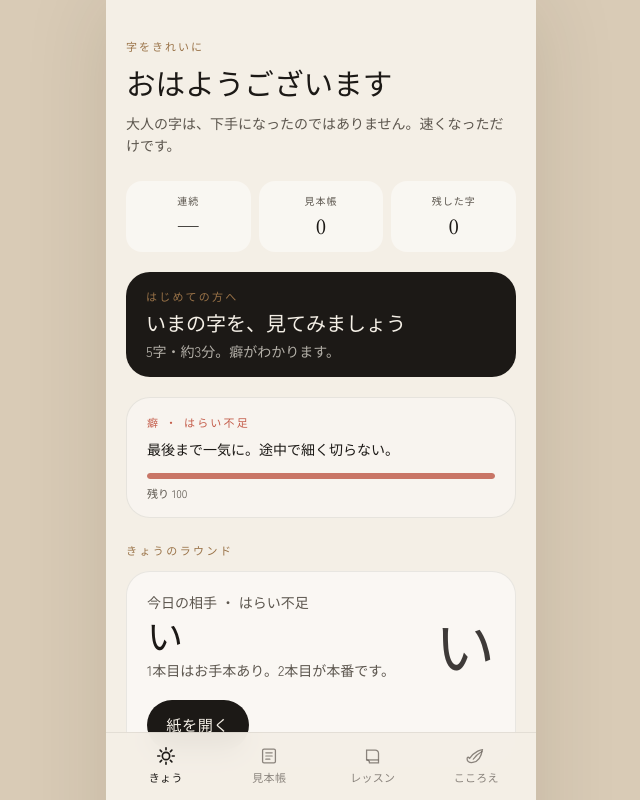
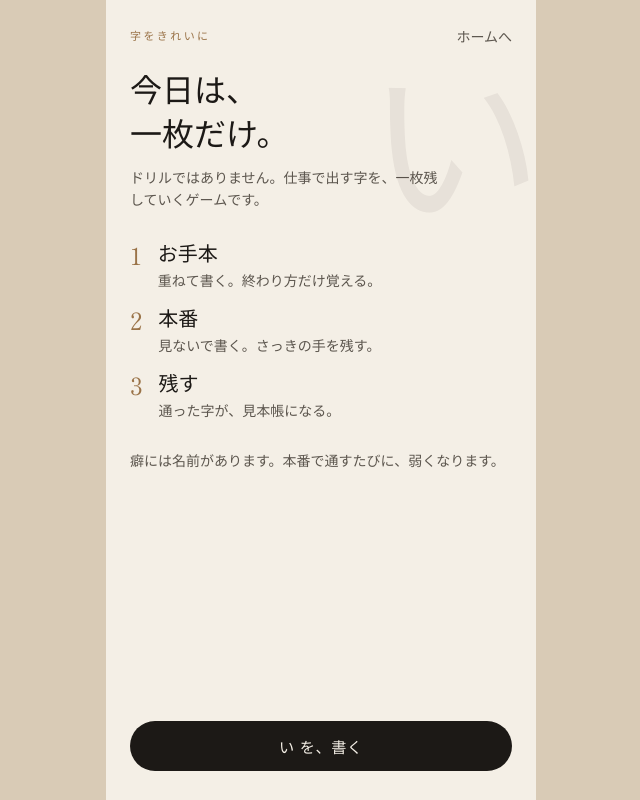
Before and after one commit to nobu5129maki-crypto/kirei-ji, a Next.js app: page / in a window 1280 px wide. Shown: the top 800 px of the page, without its empty margins (319-959 px from the left). Built offline with nearby package versions, Linux system fonts and the light colour scheme; a web font is replaced by a local one.

Commit message:
開いた瞬間に、一枚・お手本・本番・残すの流れがわかるようにした。

```diff
--- a/app/globals.css
+++ b/app/globals.css
@@ -82,3 +82,8 @@ body {
     stroke-dashoffset: 0;
   }
 }
+
+html.rules-open nav {
+  visibility: hidden;
+  pointer-events: none;
+}
--- a/components/DiagnoseView.tsx
+++ b/components/DiagnoseView.tsx
@@ -7,6 +7,7 @@ import { DIAGNOSE_IDS, getChar } from "@/lib/characters";
 import { markOnboarded, recordScore, type Diagnosis } from "@/lib/storage";
 import { scoreHandwriting, summarizeDiagnosis } from "@/lib/scoring";
 import { WritingPad, type WritingPadHandle } from "./WritingPad";
+import { PlaySteps } from "./PlaySteps";
 
 const ids = [...DIAGNOSE_IDS];
 
@@ -64,8 +65,11 @@ export function DiagnoseView() {
           {diagnosis?.note}
         </p>
         <p className="mt-6 text-sm leading-relaxed">
-          これから毎日、一文字。癖に名前をつけて、通った字だけ見本帳に残します。
+          これから毎日、一枚。お手本のあと本番。通った字だけ、見本帳に残します。
         </p>
+        <div className="mt-6">
+          <PlaySteps variant="board" />
+        </div>
         <button type="button" className="btn-ink mt-8" onClick={() => router.push("/")}>
           紙を開く
         </button>
--- a/components/HomeView.tsx
+++ b/components/HomeView.tsx
@@ -15,12 +15,15 @@ import {
 import { LESSONS } from "@/lib/lessons";
 import {
   COVER_SCORE,
+  loadRulesSeen,
   loadState,
   type AlbumEntry,
   type AppState,
   type TodayRound,
 } from "@/lib/storage";
+import { PlaySteps } from "./PlaySteps";
 import { PwaInstall } from "./PwaInstall";
+import { RulesIntro } from "./RulesIntro";
 import type { PracticeChar } from "@/lib/characters";
 
 function greeting(hour: number): string {
@@ -36,6 +39,7 @@ export function HomeView() {
   const [char, setChar] = useState<PracticeChar | null>(null);
   const [boss, setBoss] = useState<BossDef | null>(null);
   const [weekly, setWeekly] = useState<PracticeChar | null>(null);
+  const [showRules, setShowRules] = useState(false);
 
   useEffect(() => {
     const raw = loadState();
@@ -46,10 +50,21 @@ export function HomeView() {
     setBoss(ensured.boss);
     setWeekly(pickWeeklyChar());
     setHour(new Date().getHours());
+    setShowRules(!loadRulesSeen());
   }, []);
 
   if (!state || !char || !boss || !round) {
     return <div className="flex-1 px-5 pt-16 text-ink-soft">紙を広げています…</div>;
+  }
+
+  if (showRules) {
+    return (
+      <RulesIntro
+        char={char}
+        href={roundHref(char.id)}
+        onStay={() => setShowRules(false)}
+      />
+    );
   }
 
   const adopted = round.adoptedEntryId
@@ -61,45 +76,30 @@ export function HomeView() {
   return (
     <div className="flex flex-1 flex-col px-5 pt-[max(1.4rem,env(safe-area-inset-top))] pb-6">
       <header className="pt-4">
-        <p className="text-[11px] tracking-[0.18em] text-gold">字をきれいに</p>
+        <div className="flex items-center justify-between">
+          <p className="text-[11px] tracking-[0.18em] text-gold">字をきれいに</p>
+          <button
+            type="button"
+            className="text-[11px] tracking-wide text-ink-soft"
+            onClick={() => setShowRules(true)}
+          >
+            遊び方
+          </button>
+        </div>
         <h1 className="mt-2 font-serif text-[1.85rem] leading-snug">
           {greeting(hour)}
         </h1>
         <p className="mt-2 text-sm leading-relaxed text-ink-soft">
-          大人の字は、下手になったのではありません。速くなっただけです。
+          今日は一枚。お手本、本番、残す。それだけです。
         </p>
       </header>
 
-      <section className="mt-6 grid grid-cols-3 gap-2">
-        <Stat label="連続" value={state.streak ? `${state.streak}日` : "—"} />
-        <Stat label="見本帳" value={`${state.album.length}`} />
-        <Stat label="残した字" value={`${uniqueChars(state.album)}`} />
+      <section className="mt-5">
+        <PlaySteps variant="board" />
+        <p className="mt-2 text-[12px] leading-relaxed text-ink-soft">
+          通った字が見本帳に残ります。癖は、通すたびに弱くなります。
+        </p>
       </section>
-
-      {!state.onboarded && (
-        <Link
-          href="/diagnose"
-          className="mt-5 block rounded-3xl bg-ink px-5 py-4 text-paper"
-        >
-          <p className="text-[11px] tracking-[0.2em] text-gold">はじめての方へ</p>
-          <p className="mt-1 font-serif text-xl">いまの字を、見てみましょう</p>
-          <p className="mt-1 text-sm text-paper/70">5字・約3分。癖がわかります。</p>
-        </Link>
-      )}
-
-      <div className="mt-5 rounded-3xl border border-ink/8 bg-white/35 px-5 py-4">
-        <p className="text-[11px] tracking-[0.2em] text-vermillion">癖 ・ {boss.name}</p>
-        <p className="mt-2 text-sm leading-relaxed">{boss.hint}</p>
-        <div className="mt-3 h-1.5 overflow-hidden rounded-full bg-ink/10">
-          <div
-            className="h-full rounded-full bg-vermillion/80"
-            style={{ width: `${(hp.hp / hp.maxHp) * 100}%` }}
-          />
-        </div>
-        <p className="mt-1.5 text-[11px] text-ink-soft">
-          {hp.defeatedAt ? "今日は、この癖を一回通しました。" : `残り ${hp.hp}`}
-        </p>
-      </div>
 
       <section className="mt-6">
         <p className="text-[11px] tracking-[0.22em] text-gold">きょうのラウンド</p>
@@ -115,7 +115,7 @@ export function HomeView() {
                 <p className="text-sm text-ink-soft">今日の相手 ・ {boss.name}</p>
                 <p className="mt-1 font-serif text-4xl leading-none">{char.char}</p>
                 <p className="mt-2 text-sm text-ink-soft">
-                  1本目はお手本あり。2本目が本番です。
+                  1本目はお手本の上。2本目が見ない本番です。
                 </p>
               </div>
               <span className="font-display text-6xl text-ink/85">{char.char}</span>
@@ -124,6 +124,37 @@ export function HomeView() {
           </Link>
         )}
       </section>
+
+      <section className="mt-6 grid grid-cols-3 gap-2">
+        <Stat label="連続" value={state.streak ? `${state.streak}日` : "—"} />
+        <Stat label="見本帳" value={`${state.album.length}`} />
+        <Stat label="残した字" value={`${uniqueChars(state.album)}`} />
+      </section>
+
+      {!state.onboarded && (
+        <Link
+          href="/diagnose"
+          className="mt-5 block rounded-3xl border border-ink/8 bg-white/40 px-5 py-4"
+        >
+          <p className="text-[11px] tracking-[0.2em] text-gold">はじめての方へ</p>
+          <p className="mt-1 font-serif text-xl">いまの癖を、見てみる</p>
+          <p className="mt-1 text-sm text-ink-soft">5字・約3分。相手の名前がわかります。</p>
+        </Link>
+      )}
+
+      <div className="mt-5 rounded-3xl border border-ink/8 bg-white/35 px-5 py-4">
+        <p className="text-[11px] tracking-[0.2em] text-vermillion">癖 ・ {boss.name}</p>
+        <p className="mt-2 text-sm leading-relaxed">{boss.hint}</p>
+        <div className="mt-3 h-1.5 overflow-hidden rounded-full bg-ink/10">
+          <div
+            className="h-full rounded-full bg-vermillion/80"
+            style={{ width: `${(hp.hp / hp.maxHp) * 100}%` }}
+          />
+        </div>
+        <p className="mt-1.5 text-[11px] text-ink-soft">
+          {hp.defeatedAt ? "今日は、この癖を一回通しました。" : `残り ${hp.hp} ・ 本番で通すと減ります`}
+        </p>
+      </div>
 
       {weekly && (
         <section className="mt-6">
--- /dev/null
+++ b/components/PlaySteps.tsx
@@ -0,0 +1,73 @@
+export type PlayBeat = "warmup" | "honban" | "keep";
+
+export const PLAY_BEATS: { id: PlayBeat; title: string; line: string }[] = [
+  { id: "warmup", title: "お手本", line: "重ねて書く。終わり方だけ覚える。" },
+  { id: "honban", title: "本番", line: "見ないで書く。さっきの手を残す。" },
+  { id: "keep", title: "残す", line: "通った字が、見本帳になる。" },
+];
+
+export function PlaySteps({
+  current,
+  variant = "board",
+}: {
+  current?: PlayBeat;
+  variant?: "story" | "board" | "rail";
+}) {
+  if (variant === "story") {
+    return (
+      <ol className="space-y-4">
+        {PLAY_BEATS.map((beat, i) => (
+          <li key={beat.id} className="flex gap-4">
+            <span className="font-serif text-2xl leading-none text-gold">{i + 1}</span>
+            <div>
+              <p className="font-serif text-xl leading-none">{beat.title}</p>
+              <p className="mt-1.5 text-sm leading-relaxed text-ink-soft">{beat.line}</p>
+            </div>
+          </li>
+        ))}
+      </ol>
+    );
+  }
+
+  return (
+    <ol
+      className={`grid grid-cols-3 ${
+        variant === "rail" ? "gap-1" : "gap-0 overflow-hidden rounded-2xl bg-white/45"
+      }`}
+    >
+      {PLAY_BEATS.map((beat, i) => {
+        const on = current ? current === beat.id : true;
+        const done =
+          current && PLAY_BEATS.findIndex((b) => b.id === current) > i;
+        return (
+          <li
+            key={beat.id}
+            aria-current={current && on ? "step" : undefined}
+            className={`px-2 py-2.5 text-center ${
+              variant === "rail" ? "rounded-xl" : ""
+            } ${
+              current && on
+                ? "bg-ink text-paper"
+                : current && done
+                  ? "text-ink"
+                  : current
+                    ? "text-ink-soft/55"
+                    : "text-ink"
+            }`}
+          >
+            <p
+              className={`text-[10px] tracking-widest ${
+                current && on ? "opacity-70" : "text-gold"
+              }`}
+            >
+              {i + 1}
+            </p>
+            <p className={`mt-0.5 ${variant === "rail" ? "text-[12px]" : "font-serif text-[15px]"}`}>
+              {beat.title}
+            </p>
+          </li>
+        );
+      })}
+    </ol>
+  );
+}
--- a/components/PracticeView.tsx
+++ b/components/PracticeView.tsx
@@ -11,6 +11,7 @@ import {
   recordScore,
   saveAlbumEntry,
 } from "@/lib/storage";
+import { PlaySteps, type PlayBeat } from "./PlaySteps";
 import { scoreHandwriting, type ScoreBreakdown } from "@/lib/scoring";
 import { StrokeGuide } from "./StrokeGuide";
 import { WritingPad, type WritingPadHandle } from "./WritingPad";
@@ -124,6 +125,12 @@ export function PracticeView({
       ? `${index + 1} / ${queue.length}`
       : "練習";
 
+  const railCurrent: PlayBeat | undefined = twoPhase
+    ? score && leg === "honban"
+      ? "keep"
+      : leg
+    : undefined;
+
   return (
     <div className="flex min-h-dvh flex-col px-4 pt-[max(0.8rem,env(safe-area-inset-top))] pb-4">
       <header className="flex items-center justify-between">
@@ -133,6 +140,12 @@ export function PracticeView({
         <p className="text-[11px] tracking-[0.2em] text-ink-soft">{stepLabel}</p>
         <span className="w-10" />
       </header>
+
+      {twoPhase && (
+        <div className="mt-4">
+          <PlaySteps variant="rail" current={railCurrent} />
+        </div>
+      )}
 
       <div className="mt-3 flex items-end justify-between gap-3">
         <div>
--- /dev/null
+++ b/components/RulesIntro.tsx
@@ -0,0 +1,73 @@
+"use client";
+
+import { useEffect } from "react";
+import Link from "next/link";
+import { markRulesSeen } from "@/lib/storage";
+import type { PracticeChar } from "@/lib/characters";
+import { PlaySteps } from "./PlaySteps";
+
+export function RulesIntro({
+  char,
+  href,
+  onStay,
+}: {
+  char: PracticeChar;
+  href: string;
+  onStay: () => void;
+}) {
+  useEffect(() => {
+    document.documentElement.classList.add("rules-open");
+    return () => document.documentElement.classList.remove("rules-open");
+  }, []);
+
+  const stay = () => {
+    markRulesSeen();
+    onStay();
+  };
+
+  return (
+    <div
+      role="dialog"
+      aria-labelledby="rules-title"
+      className="fixed inset-0 z-50 flex justify-center bg-desk"
+    >
+      <div className="relative flex h-full w-full max-w-[430px] flex-col overflow-auto bg-paper px-6 pt-[max(1.6rem,env(safe-area-inset-top))] pb-[max(1.8rem,env(safe-area-inset-bottom))]">
+        <span
+          aria-hidden
+          className="pointer-events-none absolute right-[-0.4rem] top-16 font-display text-[11rem] leading-none text-ink/[0.06]"
+        >
+          {char.char}
+        </span>
+
+        <div className="flex items-center justify-between">
+          <p className="text-[11px] tracking-[0.22em] text-gold">字をきれいに</p>
+          <button type="button" className="text-sm text-ink-soft" onClick={stay}>
+            ホームへ
+          </button>
+        </div>
+        <h1 id="rules-title" className="mt-5 font-serif text-[2rem] leading-snug">
+          今日は、
+          <br />
+          一枚だけ。
+        </h1>
+        <p className="mt-3 max-w-[20rem] text-sm leading-relaxed text-ink-soft">
+          ドリルではありません。仕事で出す字を、一枚残していくゲームです。
+        </p>
+
+        <div className="mt-8">
+          <PlaySteps variant="story" />
+        </div>
+
+        <p className="mt-7 text-sm leading-relaxed text-ink-soft">
+          癖には名前があります。本番で通すたびに、弱くなります。
+        </p>
+
+        <div className="mt-auto pt-8">
+          <Link href={href} className="btn-ink w-full" onClick={markRulesSeen}>
+            {char.char} を、書く
+          </Link>
+        </div>
+      </div>
+    </div>
+  );
+}
--- a/lib/storage.ts
+++ b/lib/storage.ts
@@ -238,3 +238,19 @@ export function hitBoss(bossId: string, amount: number): AppState {
 export const ADOPT_SCORE = 78;
 export const COVER_SCORE = 90;
 export const BOSS_HIT_SCORE = 80;
+
+const RULES_KEY = "kirei-ji-rules-v1";
+
+export function loadRulesSeen(): boolean {
+  if (typeof window === "undefined") return true;
+  try {
+    return localStorage.getItem(RULES_KEY) === "1";
+  } catch {
+    return true;
+  }
+}
+
+export function markRulesSeen(): void {
+  if (typeof window === "undefined") return;
+  localStorage.setItem(RULES_KEY, "1");
+}
```
